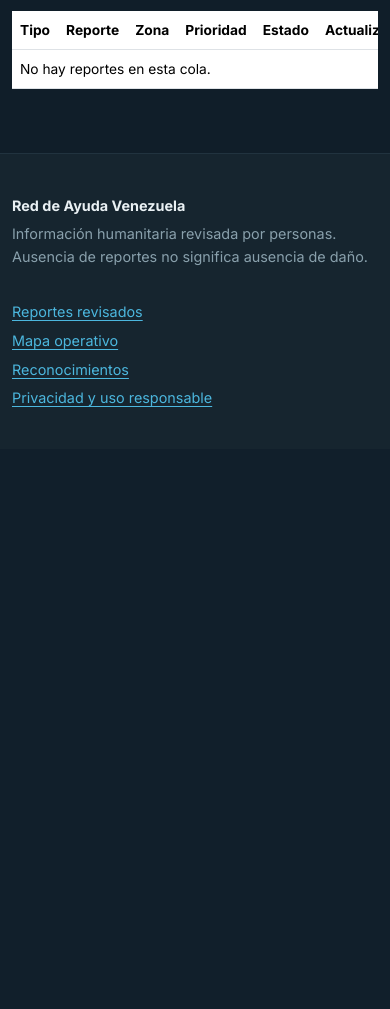
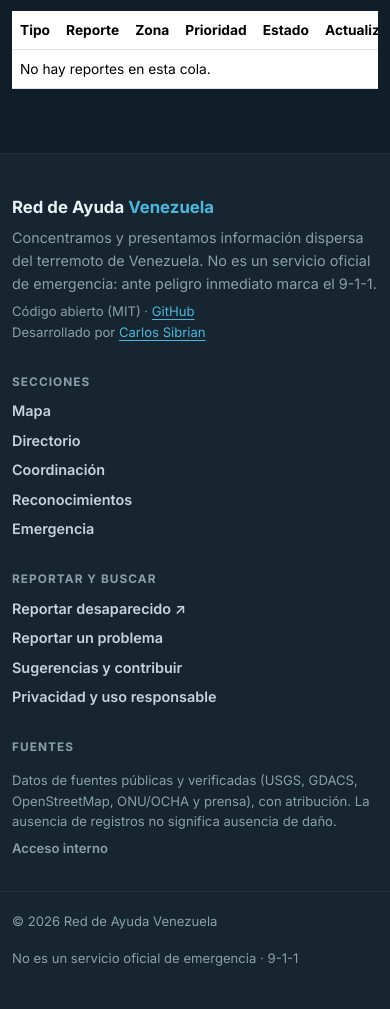
Before and after one commit to sibrianc/red-ayuda-venezuela, a Flask app: page /admin in a window 390 px wide. Shown: the part 515-1524 px from the top of the page. Before the commit the page ends 922 px from the top, so only its background shows below. Run offline with Flask 3, Linux system fonts and the light colour scheme; the visitor is signed in with stand-in values (Sample User, id 1); data that the repository does not hold is empty.

Commit message:
feat(ui): header responsive y simplificado + footer informativo (#4)
Header: se elimina redundancia y se arregla el desborde en desktop.
- Se quita "Información" (listado vacío en modo agregador) y el "Acceso interno"
  anónimo (pasa al footer).
- Idioma compacto (código ES/EN); tema y modo ligero pasan a botones tipo icono
  (.nav-util) con etiqueta accesible oculta; en el menú móvil muestran su texto.
- La barra usa flex-wrap como red de seguridad para no cortarse nunca.

Footer ampliado y responsive (grid 4→1 col): "Concentra y presenta" + 9-1-1,
código abierto (MIT) + GitHub, "Desarrollado por Carlos Sibrian" (enlace),
secciones, reportar/registro/problema/sugerencias/privacidad, nota de fuentes
(USGS/GDACS/OSM/OCHA/prensa) y franja inferior con disclaimer.

preferences.js: el botón de modo ligero actualiza una etiqueta interna (no su
textContent completo) para poder llevar icono. i18n EN para textos nuevos.

docs(deploy): Shell (Starter de pago) vs carga local con External DB URL; cron
para datos "casi-real" con costos; nota de mapa vacío / Start Command; repo público.

Co-authored-by: Carlo Sibrian <sibrianc@users.noreply.github.com>
Co-authored-by: Claude Opus 4.8 <noreply@anthropic.com>

```diff
--- a/app/i18n.py
+++ b/app/i18n.py
@@ -72,6 +72,16 @@ TRANSLATIONS: dict[str, dict[str, str]] = {
         "¿Qué información buscas?": "What information are you looking for?",
         "Abrir →": "Open →",
         "Unidades de rescate y perros que ayudaron.": "Rescue units and dogs that helped.",
+        "Panel": "Dashboard",
+        "Fuentes": "Sources",
+        "Reportar y buscar": "Report & search",
+        "Reportar un problema": "Report an issue",
+        "Sugerencias y contribuir": "Suggestions & contribute",
+        "Código abierto (MIT)": "Open source (MIT)",
+        "Desarrollado por": "Built by",
+        "No es un servicio oficial de emergencia": "Not an official emergency service",
+        "Concentramos y presentamos información dispersa del terremoto de Venezuela. No es un servicio oficial de emergencia: ante peligro inmediato marca el 9-1-1.": "We gather and present scattered information about Venezuela's earthquake. This is not an official emergency service: in immediate danger call 9-1-1.",
+        "Datos de fuentes públicas y verificadas (USGS, GDACS, OpenStreetMap, ONU/OCHA y prensa), con atribución. La ausencia de registros no significa ausencia de daño.": "Data from public, verified sources (USGS, GDACS, OpenStreetMap, UN/OCHA and press), with attribution. Absence of records does not mean absence of harm.",
         "Persona sin contacto": "Person out of contact",
         "Reporta a alguien con quien tu familia perdió comunicación.": "Report someone your family lost contact with.",
         "Buscar o reportar un familiar": "Search or report a relative",
--- a/app/static/css/main.css
+++ b/app/static/css/main.css
@@ -1099,3 +1099,36 @@ html[data-theme="light"] .navbar-toggler-icon{ background-image:url("data:[embed
 .admin-heading-actions{display:flex;gap:.4rem;flex-wrap:wrap;align-items:center;}
 .rec-actions{display:flex;gap:.4rem;align-items:center;}
 .rec-actions form{display:inline;margin:0;}
+
+/* ===== Header simplificado y responsive ===== */
+.site-nav-list{ display:flex; align-items:center; gap:.15rem; flex-wrap:wrap; }
+.nav-cta{ margin-left:.45rem; }
+.nav-registry{ font-weight:700; }
+/* Preferencias: botones compactos tipo icono */
+.nav-utilities{ display:flex; align-items:center; gap:.35rem; margin-left:.5rem; }
+.nav-util{ display:inline-flex; align-items:center; justify-content:center; gap:.3rem; min-width:36px; height:34px; padding:0 .5rem; border:1px solid var(--border); border-radius:9px; background:var(--surface); color:var(--ink-soft); font-weight:700; font-size:.8rem; line-height:1; cursor:pointer; text-decoration:none; transition:border-color .14s ease, color .14s ease; }
+.nav-util:hover,.nav-util:focus-visible{ border-color:var(--blue); color:var(--blue); }
+.nav-util svg{ width:16px; height:16px; flex:none; }
+.site-nav-list .nav-link{ white-space:nowrap; }
+
+@media (max-width:991.98px){
+  /* En el menú hamburguesa, los toggles muestran su etiqueta y van en fila */
+  .nav-util .visually-hidden{ position:static !important; width:auto !important; height:auto !important; margin:0 !important; clip:auto !important; clip-path:none !important; white-space:normal !important; }
+  .nav-util{ height:auto; padding:.45rem .7rem; }
+}
+
+/* ===== Footer ampliado y responsive ===== */
+.site-footer-grid{ display:grid; grid-template-columns:2.2fr 1fr 1.3fr 1.4fr; gap:2rem; align-items:start; }
+.footer-about p{ max-width:48ch; }
+.footer-brand{ font-size:1.05rem; display:block; margin-bottom:.2rem; }
+.footer-brand span{ color:var(--blue); }
+.footer-credit{ font-size:.82rem; color:var(--muted); margin-top:.7rem; line-height:1.6; }
+.footer-col{ display:flex; flex-direction:column; gap:.4rem; align-items:flex-start; }
+.footer-col h4{ font-size:.74rem; text-transform:uppercase; letter-spacing:.09em; color:var(--muted); margin:0 0 .25rem; font-weight:800; }
+.footer-col a{ color:var(--ink-soft); text-decoration:none; font-weight:600; }
+.footer-col a:hover{ color:var(--blue); }
+.footer-note{ font-size:.82rem; color:var(--muted); margin:0 0 .6rem; line-height:1.55; }
+.footer-internal{ font-size:.82rem; color:var(--muted) !important; font-weight:600; }
+.footer-bottom{ display:flex; justify-content:space-between; gap:1rem; flex-wrap:wrap; margin-top:2rem; padding-top:1.2rem; border-top:1px solid var(--border); font-size:.82rem; color:var(--muted); }
+@media (max-width:860px){ .site-footer-grid{ grid-template-columns:1fr 1fr; } }
+@media (max-width:520px){ .site-footer-grid{ grid-template-columns:1fr; } }
--- a/app/static/js/preferences.js
+++ b/app/static/js/preferences.js
@@ -31,7 +31,8 @@
     document.querySelectorAll("[data-bandwidth-toggle]").forEach((button) => {
       const low = mode === "low";
       button.setAttribute("aria-pressed", low ? "true" : "false");
-      button.textContent = low ? "Salir del modo ligero" : "Modo ligero";
+      const label = button.querySelector("[data-bandwidth-label]");
+      if (label) label.textContent = low ? "Salir del modo ligero" : "Modo ligero";
     });
   };
   applyBandwidth(read(bandwidthKey) === "low" ? "low" : "standard");
--- a/app/templates/base.html
+++ b/app/templates/base.html
@@ -31,40 +31,32 @@
       </button>
       <div class="collapse navbar-collapse" id="navPrincipal">
         <ul class="navbar-nav ms-auto align-items-lg-center site-nav-list">
-          {# Grupo 1 · Destinos principales #}
+          {# Destinos principales #}
           <li class="nav-group-label" aria-hidden="true">{{ _('Explorar') }}</li>
           <li class="nav-item"><a class="nav-link" href="{{ url_for('map.index') }}">{{ icon('map-pin', 16) }}<span>{{ _('Mapa') }}</span></a></li>
           <li class="nav-item"><a class="nav-link" href="{{ url_for('public.directory') }}">{{ icon('user-search', 16) }}<span>{{ _('Directorio') }}</span></a></li>
           <li class="nav-item"><a class="nav-link" href="{{ url_for('public.coordination') }}">{{ icon('life-buoy', 16) }}<span>{{ _('Coordinación') }}</span></a></li>
-          <li class="nav-item"><a class="nav-link" href="{{ url_for('reports.index') }}">{{ icon('list', 16) }}<span>{{ _('Información') }}</span></a></li>
-          <li class="nav-item"><a class="nav-link nav-registry" href="{{ person_registry_url }}" target="_blank" rel="noopener" title="{{ _('Registro ciudadano de personas desaparecidas') }}">{{ icon('user-search', 16) }}<span>{{ _('Reportar desaparecido') }} ↗</span></a></li>
+          <li class="nav-item"><a class="nav-link nav-registry" href="{{ person_registry_url }}" target="_blank" rel="noopener" title="{{ _('Registro ciudadano de personas desaparecidas') }}">{{ _('Reportar desaparecido') }} ↗</a></li>
 
-          {# Grupo 2 · Acciones destacadas #}
-          <li class="nav-item nav-divider"><a class="nav-link nav-emergency" href="{{ url_for('public.contacts') }}">{{ icon('phone', 15) }}<span>{{ _('Emergencia') }}</span></a></li>
+          {# Acción destacada #}
+          <li class="nav-item nav-cta"><a class="nav-link nav-emergency" href="{{ url_for('public.contacts') }}">{{ icon('phone', 15) }}<span>{{ _('Emergencia') }}</span></a></li>
 
-          {# Grupo 3 · Preferencias (idioma / tema / datos) #}
+          {# Preferencias compactas (idioma / tema / datos) #}
           <li class="nav-item nav-utilities" role="group" aria-label="{{ _('Preferencias') }}">
             {% set _other = 'en' if current_locale == 'es' else 'es' %}
-            <a class="btn btn-sm lang-toggle" href="{{ set_lang_link(_other) }}" hreflang="{{ _other }}" rel="nofollow" aria-label="{{ _('Idioma') }}: {{ LANGUAGES[_other] }}" title="{{ _('Idioma') }}: {{ LANGUAGES[_other] }}">
-              {{ icon('globe', 16) }}<span>{{ LANGUAGES[_other] }}</span>
-            </a>
-            <button class="btn btn-sm theme-toggle" type="button" data-theme-toggle aria-pressed="false" title="{{ _('Cambiar entre modo oscuro y modo para luz solar') }}">
-              <span class="theme-toggle-dot" aria-hidden="true"></span><span data-theme-label>{{ _('Modo sol') }}</span>
-            </button>
-            <button class="btn btn-sm bandwidth-toggle" type="button" data-bandwidth-toggle aria-pressed="false">{{ _('Modo ligero') }}</button>
+            <a class="nav-util lang-toggle" href="{{ set_lang_link(_other) }}" hreflang="{{ _other }}" rel="nofollow" aria-label="{{ _('Idioma') }}: {{ LANGUAGES[_other] }}" title="{{ _('Idioma') }}: {{ LANGUAGES[_other] }}">{{ icon('globe', 16) }}<span>{{ _other|upper }}</span></a>
+            <button class="nav-util theme-toggle" type="button" data-theme-toggle aria-pressed="false" title="{{ _('Cambiar entre modo oscuro y modo para luz solar') }}"><span class="theme-toggle-dot" aria-hidden="true"></span><span class="visually-hidden" data-theme-label>{{ _('Modo sol') }}</span></button>
+            <button class="nav-util bandwidth-toggle" type="button" data-bandwidth-toggle aria-pressed="false" title="{{ _('Modo ligero') }}">{{ icon('wifi-off', 16) }}<span class="visually-hidden" data-bandwidth-label>{{ _('Modo ligero') }}</span></button>
           </li>
 
-          {# Grupo 4 · Acceso interno #}
           {% if current_user.is_authenticated %}
-            <li class="nav-item nav-internal"><a class="nav-link nav-link-muted" href="{{ url_for('admin.dashboard') }}">{{ _('Administración') }}</a></li>
+            <li class="nav-item nav-internal"><a class="nav-link nav-link-muted" href="{{ url_for('admin.dashboard') }}">{{ _('Panel') }}</a></li>
             <li class="nav-item">
               <form method="post" action="{{ url_for('auth.logout') }}">
                 <input type="hidden" name="csrf_token" value="{{ csrf_token() }}">
                 <button class="btn btn-sm btn-outline-secondary" type="submit">{{ _('Salir') }}</button>
               </form>
             </li>
-          {% else %}
-            <li class="nav-item nav-internal"><a class="nav-link nav-link-muted" href="{{ url_for('auth.login') }}">{{ _('Acceso interno') }}</a></li>
           {% endif %}
         </ul>
       </div>
@@ -82,16 +74,35 @@
 
   <footer class="site-footer">
     <div class="container site-footer-grid">
-      <div>
-        <strong>Red de Ayuda Venezuela</strong>
-        <p>{{ _('Información humanitaria revisada por personas. Ausencia de reportes no significa ausencia de daño.') }}</p>
+      <div class="footer-about">
+        <strong class="footer-brand">Red de Ayuda <span>Venezuela</span></strong>
+        <p>{{ _('Concentramos y presentamos información dispersa del terremoto de Venezuela. No es un servicio oficial de emergencia: ante peligro inmediato marca el 9-1-1.') }}</p>
+        <p class="footer-credit">{{ _('Código abierto (MIT)') }} · <a href="https://github.com/sibrianc/red-ayuda-venezuela" target="_blank" rel="noopener">GitHub</a><br>{{ _('Desarrollado por') }} <a href="https://github.com/sibrianc" target="_blank" rel="noopener">Carlos Sibrian</a></p>
       </div>
-      <div class="footer-links">
-        <a href="{{ url_for('reports.index') }}">{{ _('Reportes revisados') }}</a>
-        <a href="{{ url_for('map.index') }}">{{ _('Mapa operativo') }}</a>
+      <nav class="footer-col" aria-label="{{ _('Secciones') }}">
+        <h4>{{ _('Secciones') }}</h4>
+        <a href="{{ url_for('map.index') }}">{{ _('Mapa') }}</a>
+        <a href="{{ url_for('public.directory') }}">{{ _('Directorio') }}</a>
+        <a href="{{ url_for('public.coordination') }}">{{ _('Coordinación') }}</a>
         <a href="{{ url_for('public.recognitions') }}">{{ _('Reconocimientos') }}</a>
+        <a href="{{ url_for('public.contacts') }}">{{ _('Emergencia') }}</a>
+      </nav>
+      <nav class="footer-col" aria-label="{{ _('Reportar y buscar') }}">
+        <h4>{{ _('Reportar y buscar') }}</h4>
+        <a href="{{ person_registry_url }}" target="_blank" rel="noopener">{{ _('Reportar desaparecido') }} ↗</a>
+        <a href="mailto:carlosssibrian@gmail.com?subject=Problema%20en%20el%20sitio">{{ _('Reportar un problema') }}</a>
+        <a href="https://github.com/sibrianc/red-ayuda-venezuela/issues" target="_blank" rel="noopener">{{ _('Sugerencias y contribuir') }}</a>
         <a href="{{ url_for('public.privacy') }}">{{ _('Privacidad y uso responsable') }}</a>
+      </nav>
+      <div class="footer-col">
+        <h4>{{ _('Fuentes') }}</h4>
+        <p class="footer-note">{{ _('Datos de fuentes públicas y verificadas (USGS, GDACS, OpenStreetMap, ONU/OCHA y prensa), con atribución. La ausencia de registros no significa ausencia de daño.') }}</p>
+        <a class="footer-internal" href="{{ url_for('auth.login') }}">{{ _('Acceso interno') }}</a>
       </div>
+    </div>
+    <div class="container footer-bottom">
+      <span>© 2026 Red de Ayuda Venezuela</span>
+      <span>{{ _('No es un servicio oficial de emergencia') }} · 9-1-1</span>
     </div>
   </footer>
   <script src="{{ url_for('static', filename='js/preferences.js') }}" defer></script>
```
Also changed, not shown: docs/deploy-paso-a-paso.md (+43 -7 lines).
